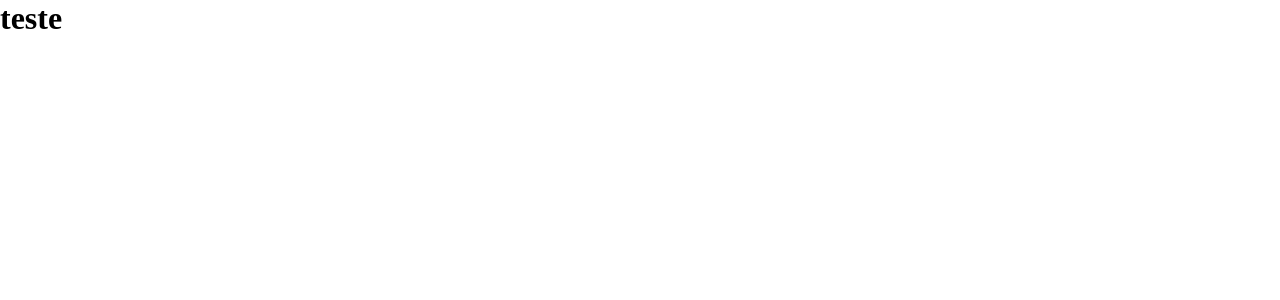
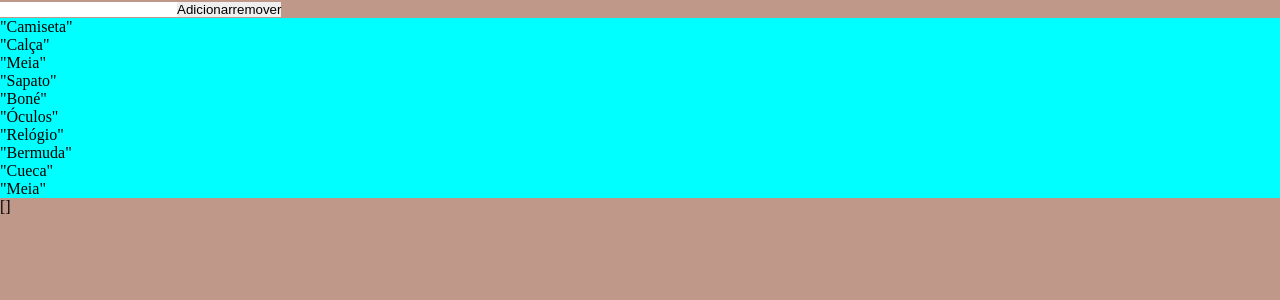
Before and after one commit to Caussz/Loja-DevWeb, a Vue app: page / in a window 1280 px wide. Shown: the top 300 px of the page. Built offline with nearby package versions, Linux system fonts and the light colour scheme.

Commit message:
tentando

```diff
--- a/src/App.vue
+++ b/src/App.vue
@@ -1,11 +1,95 @@
 <script setup>
+  import { ref } from 'vue'
 
+  const carrinho = ref([]);
+
+  const produtos = [
+    {
+        id: 1,
+        nome: 'Camiseta',
+        preco: 49.90
+    },
+    {
+        id: 2,
+        nome: 'Calça',
+        preco: 99.90
+    },
+    {
+        id: 3,
+        nome: 'Meia',
+        preco: 9.90
+    },
+    {
+        id: 4,
+        nome: 'Sapato',
+        preco: 199.90
+    },
+    {
+        id: 5,
+        nome: 'Boné',
+        preco: 29.90
+    },
+    {
+        id: 6,
+        nome: 'Óculos',
+        preco: 99.90
+    },
+    {
+        id: 7,
+        nome: 'Relógio',
+        preco: 299.90
+    },
+    {
+        id: 8,
+        nome: 'Bermuda',
+        preco: 79.90
+    },
+    {
+        id: 9,
+        nome: 'Cueca',
+        preco: 19.90
+    },
+    {
+        id: 10,
+        nome: 'Meia',
+        preco: 9.90
+    }
+]
+
+  const novoItem = ref({
+    id: 0,
+    produto: '',
+    preco: 0
+  })
+
+ function adicionar(id){
+    novoItem.value.id = produtos[id].id;
+    novoItem.value.produto = produtos[id].nome;
+    novoItem.value.preco = produtos[id].preco;
+    carrinho.value.push(novoItem.value)
+    novoItem.value.id = 0;
+    novoItem.value.produto = '';
+    novoItem.value.preco = 0;
+    console.log(id)
+  }
+
+  function remover(index) {
+    carrinho.value.splice(index, 1)
+  }
 </script>
-
 <template>
-<h1>teste</h1>
+  <input type="text" v-model="novoItem.produto">
+  <button @click="adicionar(2)">Adicionar</button>
+  <button @click="remover">remover</button>
+  <ul>
+    <li v-for="(item, index) of produtos" @click="adicionar(index)">{{ JSON.stringify(item.nome) }}</li>
+  </ul>
+  {{ carrinho }}
 </template>
 
+
 <style scoped>
-
+li{
+  background-color: aqua;
+}
 </style>
--- a/src/assets/main.css
+++ b/src/assets/main.css
@@ -4,3 +4,7 @@
   border: 0;
   text-decoration: none;
 }
+
+body{
+  background-color: #BF988A;
+}
```
